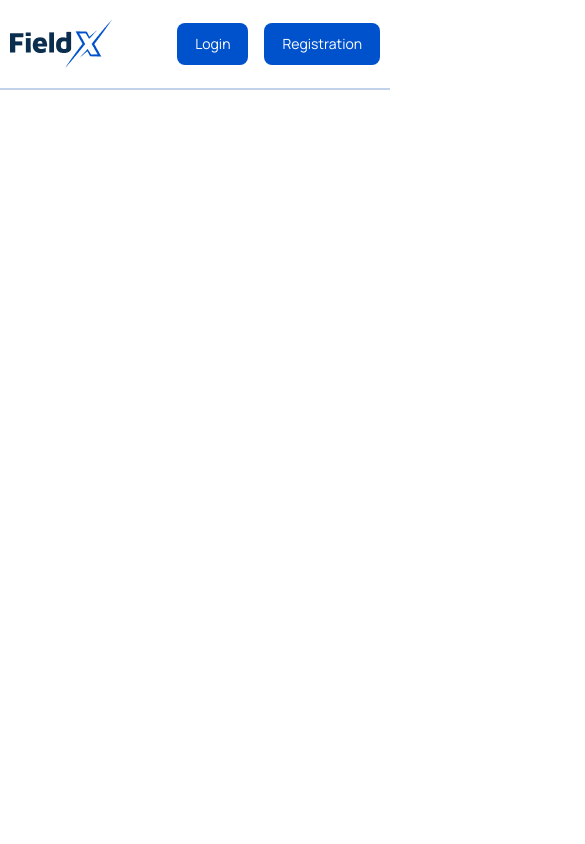
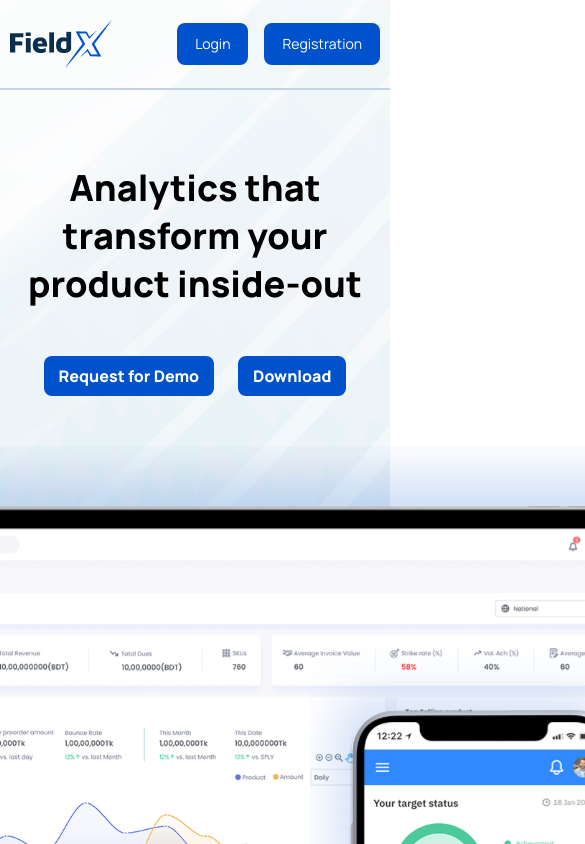
Before and after one commit to mnosumon/crypto-1, a React (Vite) app: page / in a window 390 px wide. Shown: the top 844 px of the page, 585 px wide, since content can reach past the window. Built offline with nearby package versions, Linux system fonts and the light colour scheme.

Commit message:
Banner part responsive running

```diff
--- a/src/components/banner/banner.css
+++ b/src/components/banner/banner.css
@@ -72,3 +72,25 @@
     height: 100%;
     object-fit: cover;
 }
+
+
+@media screen and (max-width: 576px) {
+
+}
+@media screen and (max-width: 768px) {
+    .content h2 {
+        font-size: 36px;
+        line-height: 48px;
+        width: auto;
+    }
+    .banner_btn {
+        padding: 7px 15px;
+        font-size: 16px;
+    }
+}
+@media screen and (max-width: 922px) {
+
+}
+@media screen and (max-width: 1200px) {
+
+}
--- a/src/pages/home/Home.jsx
+++ b/src/pages/home/Home.jsx
@@ -8,8 +8,8 @@ import Clins from '../../components/clins/Clins'
 const Home = () => {
   return (
     <>
-        {/* <Bannner/>
-        <ProductFeature/>
+        <Bannner/>
+        {/* <ProductFeature/>
         <About/>
         <Question/>
         <Clins/> */}
```
